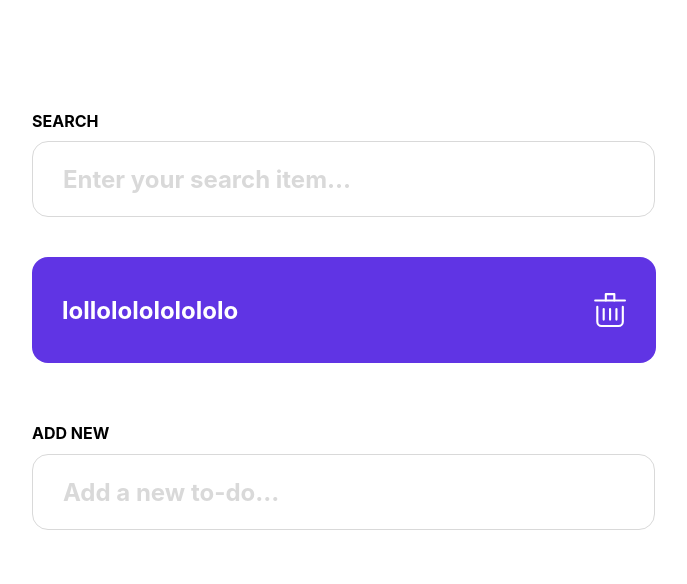
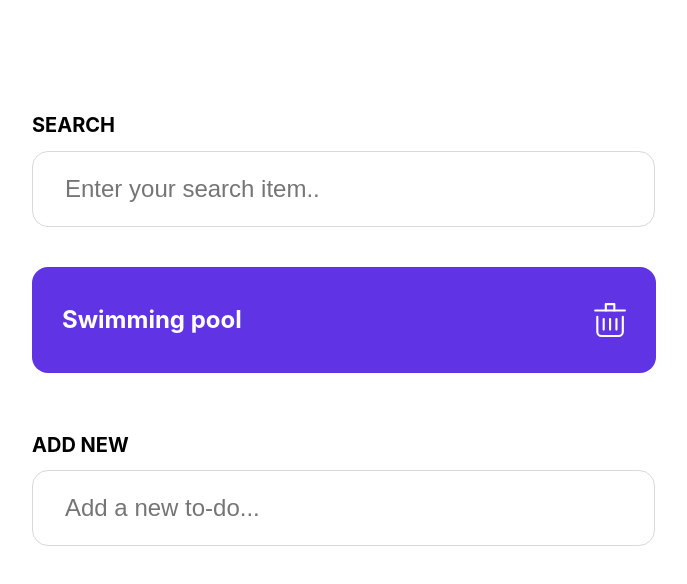
Before and after one commit to Zhasulan711/to-do-list, a React (Create React App) app: page / in a window 1280 px wide. Shown: the top 584 px of the page, without its empty margins (296-983 px from the left). Built offline with nearby package versions, Linux system fonts and the light colour scheme.

Commit message:
adding add item logic

```diff
--- a/src/components/Icons/TrashIcon.tsx
+++ b/src/components/Icons/TrashIcon.tsx
@@ -23,18 +23,18 @@ export const TrashIcon: FC<DefaultIconComponentProps> = ({
         <path
           fill="none"
           stroke="white"
-          stroke-linecap="round"
-          stroke-linejoin="round"
-          stroke-miterlimit="10"
+          strokeLinecap="round"
+          strokeLinejoin="round"
+          strokeMiterlimit="10"
           d="M2.5,6.5v7 c0,1.105,0.895,2,2,2h8c1.105,0,2-0.895,2-2v-7"
         ></path>
         <line
           data-color="color-2"
           fill="none"
           stroke="white"
-          stroke-linecap="round"
-          stroke-linejoin="round"
-          stroke-miterlimit="10"
+          strokeLinecap="round"
+          strokeLinejoin="round"
+          strokeMiterlimit="10"
           x1="1.5"
           y1="3.5"
           x2="15.5"
@@ -44,17 +44,17 @@ export const TrashIcon: FC<DefaultIconComponentProps> = ({
           data-color="color-2"
           fill="none"
           stroke="white"
-          stroke-linecap="round"
-          stroke-linejoin="round"
-          stroke-miterlimit="10"
+          strokeLinecap="round"
+          strokeLinejoin="round"
+          strokeMiterlimit="10"
           points=" 6.5,3.5 6.5,0.5 10.5,0.5 10.5,3.5 "
         ></polyline>
         <line
           fill="none"
           stroke="white"
-          stroke-linecap="round"
-          stroke-linejoin="round"
-          stroke-miterlimit="10"
+          strokeLinecap="round"
+          strokeLinejoin="round"
+          strokeMiterlimit="10"
           x1="8.5"
           y1="7.5"
           x2="8.5"
@@ -63,9 +63,9 @@ export const TrashIcon: FC<DefaultIconComponentProps> = ({
         <line
           fill="none"
           stroke="white"
-          stroke-linecap="round"
-          stroke-linejoin="round"
-          stroke-miterlimit="10"
+          strokeLinecap="round"
+          strokeLinejoin="round"
+          strokeMiterlimit="10"
           x1="11.5"
           y1="7.5"
           x2="11.5"
@@ -74,9 +74,9 @@ export const TrashIcon: FC<DefaultIconComponentProps> = ({
         <line
           fill="none"
           stroke="white"
-          stroke-linecap="round"
-          stroke-linejoin="round"
-          stroke-miterlimit="10"
+          strokeLinecap="round"
+          strokeLinejoin="round"
+          strokeMiterlimit="10"
           x1="5.5"
           y1="7.5"
           x2="5.5"
--- a/src/components/ToDoLIst/ToDoList.tsx
+++ b/src/components/ToDoLIst/ToDoList.tsx
@@ -1,28 +1,85 @@
-import React from "react";
+import React, { useState, useEffect, useRef } from "react";
 
 import "../../styles/dashboard/App.scss";
 import { TrashIcon } from "../Icons/TrashIcon";
 
 export const ToDoList = () => {
+  const [toggleClassState, SetToggleClassState] = useState(false);
+  const [items, setItems] = useState(["Swimming pool"]);
+
+  const inputRef1 = useRef<HTMLInputElement>(null);
+  const inputRef2 = useRef<HTMLInputElement>(null);
+
+  const handleClickToggleClass = () => {
+    SetToggleClassState((toggleClassState) => !toggleClassState);
+  };
+
+  const handleClickFocus1 = () => {
+    if (inputRef1.current !== null) {
+      inputRef1.current.focus();
+    }
+  };
+
+  const handleClickFocus2 = () => {
+    if (inputRef2.current !== null) {
+      inputRef2.current.focus();
+    }
+  };
+
+  const onFormSubmit = (e: React.FormEvent<HTMLFormElement>) => {
+    e.preventDefault();
+  };
+
+  const handleKeyDown = (e: React.KeyboardEvent<HTMLInputElement>) => {
+    e.key === "Enter"
+      ? setItems(items.concat(e.currentTarget.value))
+      : setItems(items);
+  };
+
+  const ItemToggleClassState = toggleClassState ? "-completed" : "";
+
   return (
-    <div className="to-do-wrapper">
+    <div className="to-do-list-wrapper">
       <h1>Search</h1>
-      <div className="field">
-        <h2>Enter your search item...</h2>
+      <div className="field" onClick={handleClickFocus1}>
+        <form>
+          <input
+            type="text"
+            placeholder="Enter your search item.."
+            ref={inputRef1}
+          />
+        </form>
       </div>
 
+      {items.map((items: string, index: number): any => {
+        // const clickedIndex = index;
+        return (
+          <React.Fragment key={index}>
             <div className="to-do-item-wrapper">
-        <div className="to-do-item">
+              <div
+                className={`to-do-item${ItemToggleClassState}`}
+                onClick={handleClickToggleClass}
+              >
                 <div className="to-do-item-flex">
-            <h2>lollololololololo</h2>
+                  <h2>{items}</h2>
                   <TrashIcon />
                 </div>
               </div>
             </div>
+          </React.Fragment>
+        );
+      })}
 
       <h1 className="h1-add-new-item">add new</h1>
-      <div className="field">
-        <h2>Add a new to-do...</h2>
+      <div className="field" onClick={handleClickFocus2}>
+        <form onSubmit={onFormSubmit}>
+          <input
+            type="text"
+            placeholder="Add a new to-do..."
+            ref={inputRef2}
+            onKeyDown={handleKeyDown}
+          />
+        </form>
       </div>
     </div>
   );
--- a/src/styles/dashboard/App.scss
+++ b/src/styles/dashboard/App.scss
@@ -1,11 +1,11 @@
-.to-do-wrapper {
+.to-do-list-wrapper {
   margin-top: 100px;
   display: flex;
   flex-direction: column;
 
   h1 {
     color: black;
-    font-size: 16px;
+    font-size: 20px;
     font-weight: 700;
     text-transform: uppercase;
   }
@@ -21,8 +21,8 @@
     align-items: center;
     padding-left: 30px;
 
-    h2 {
-      color: #d9d9d9;
+    &:focus-within {
+      border: solid 1.6px #6034e4;
     }
   }
 
@@ -41,6 +41,22 @@
     display: flex;
     align-content: center;
     padding-left: 30px;
+  }
+
+  .to-do-item-completed {
+    background-color: #c7b5ff;
+    margin-top: 20px;
+    width: 594px;
+    height: 106px;
+    border-radius: 1em;
+    cursor: pointer;
+
+    text-decoration-line: line-through;
+    text-decoration-color: white;
+    display: flex;
+    align-content: center;
+    padding-left: 30px;
+  }
 
   .to-do-item-flex {
     display: flex;
@@ -53,28 +69,29 @@
     }
 
     .trash-icon:hover g path {
-        stroke: #FCA0FF;
+      stroke: #fca0ff;
       transition: all 0ms ease-in-out;
     }
 
     .trash-icon:hover g line {
-        stroke: #FCA0FF;
+      stroke: #fca0ff;
       transition: all 0ms ease-in-out;
     }
 
     .trash-icon:hover g polyline {
-        stroke: #FCA0FF;
+      stroke: #fca0ff;
       transition: all 0ms ease-in-out;
     }
-    }
-  }
-
-  .to-do-item-completed {
-    background-color: #c7b5ff;
-    text-decoration-line: line-through;
   }
 
   .h1-add-new-item {
     margin-top: 60px;
   }
+
+  input {
+    width: 560px;
+    border: transparent;
+    outline: none;
+    font-size: 24px;
   }
+}
```
Lines whose indentation alone changed are shown as unchanged.
